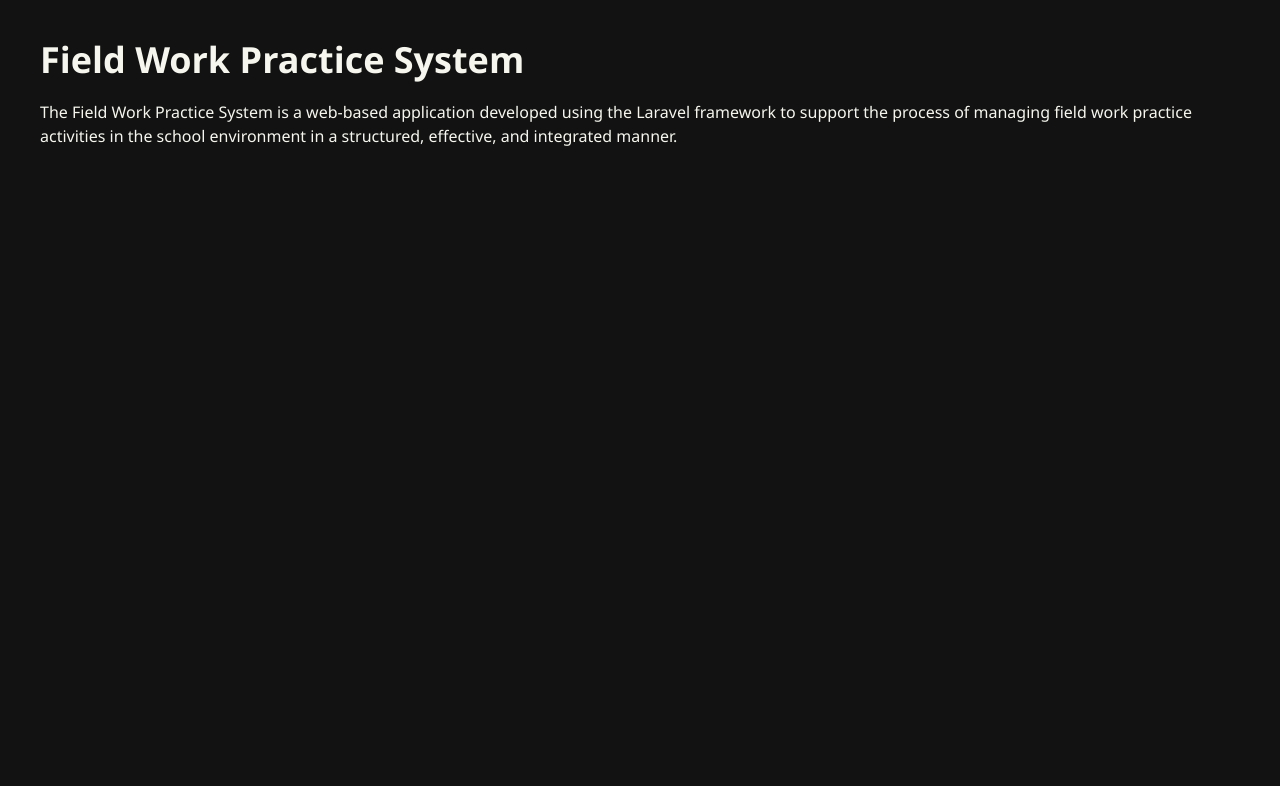
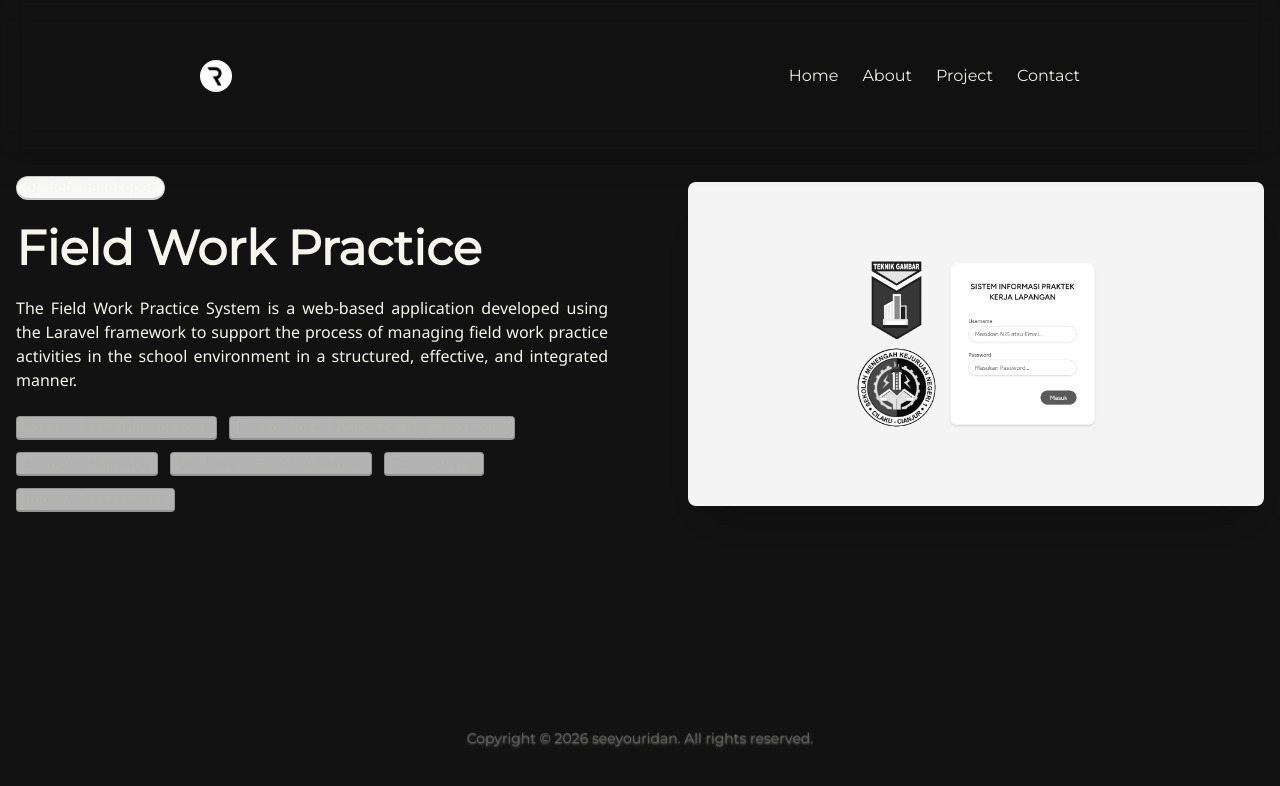
Before and after one commit to seeyouridan/porto-project, a React (Vite) app: page /projects/pkl-system in a window 1280 px wide. Shown: the top 786 px of the page. Built offline with nearby package versions, Linux system fonts and the light colour scheme.

Commit message:
Membuat hero section untuk page project 1

```diff
--- a/src/pages/project-1/FieldWorkPractice.jsx
+++ b/src/pages/project-1/FieldWorkPractice.jsx
@@ -1,16 +1,48 @@
+import Navbar from "@/components/layout/Navbar";
+import Footer from "@/components/layout/Footer";
+
+import Tumb1 from "@/assets/images/project-1/image-1.png";
+
 function FieldWorkPractice() {
 	return (
 		<>
-			<div className="min-h-screen p-10">
-				<h1 className="text-4xl font-bold">Field Work Practice System</h1>
+			<Navbar />
 
-				<p className="mt-5">
-					The Field Work Practice System is a web-based application developed
-					using the Laravel framework to support the process of managing field
-					work practice activities in the school environment in a structured,
-					effective, and integrated manner.
-				</p>
+			<div className="hero bg-[#121212] md:py-40 py-30">
+				<div className="hero-content flex-col lg:flex-row-reverse gap-20">
+					<img
+						src={Tumb1}
+						className="lg:max-w-xl md:max-w-140 sm:max-w-120 max-w-90 rounded-lg shadow-2xl lg:grayscale hover:grayscale-0 transition-all duration-300"
+					/>
+					<div>
+						<kbd className="kbd kbd-md rounded-full mb-6">
+							<i className="fa-regular fa-circle-dot text-xs"></i>
+							&nbsp;Web Developer
+						</kbd>
+
+						<h1 className="text-5xl font-[Montserrat] font-extrabold">
+							Field Work Practice
+						</h1>
+						<p className="py-6 text-justify">
+							The Field Work Practice System is a web-based application
+							developed using the Laravel framework to support the process of
+							managing field work practice activities in the school environment
+							in a structured, effective, and integrated manner.
+						</p>
+
+						<div className="flex flex-wrap gap-3 opacity-70">
+							<kbd className="kbd kbd-md">Master Data Management</kbd>
+							<kbd className="kbd kbd-md">Field Work Pracrice Applications</kbd>
+							<kbd className="kbd kbd-md">Student Mapping</kbd>
+							<kbd className="kbd kbd-md">Geolocation Attendance</kbd>
+							<kbd className="kbd kbd-md">Monitoring</kbd>
+							<kbd className="kbd kbd-md">Report Assessment</kbd>
+						</div>
+					</div>
+				</div>
 			</div>
+
+			<Footer />
 		</>
 	);
 }
```
